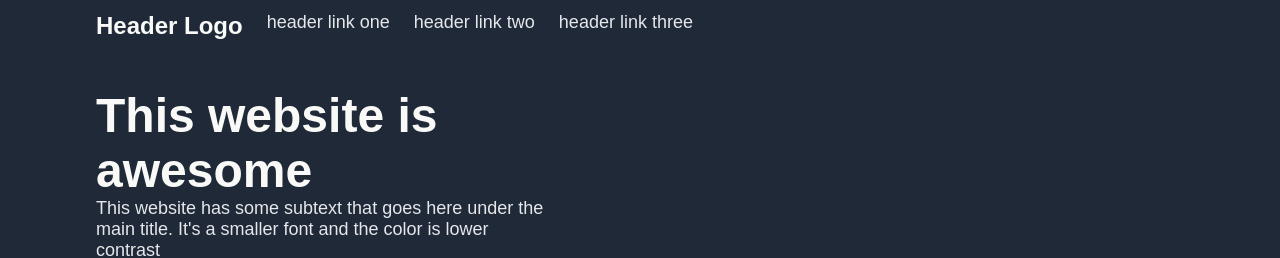
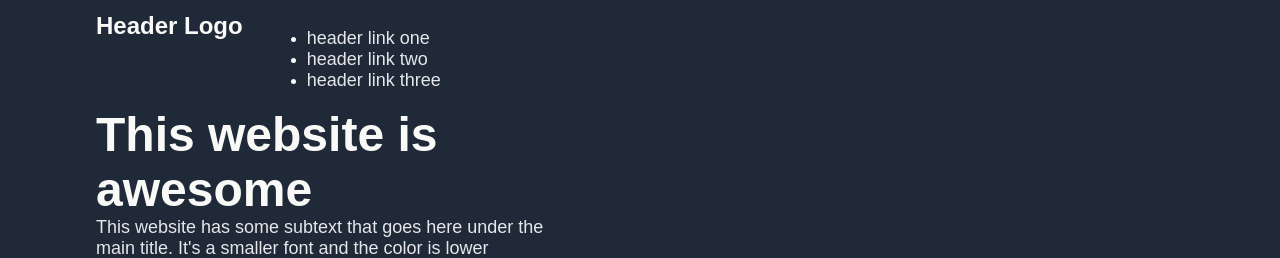
Before and after one commit to tgrasee/Landing-page, a plain HTML site: page index.html in a window 1280 px wide. Shown: the top 258 px of the page. Drawn offline with Linux system fonts and the light colour scheme.

Commit message:
Add unordered list

```diff
--- a/index.html
+++ b/index.html
@@ -10,9 +10,11 @@
         <div class="header">
             <div class="top">
                 <h3>Header Logo</h3>
-                <a href="">header link one</a>
-                <a href="">header link two</a>
-                <a href="">header link three</a>
+                <ul>
+                    <li><a href="">header link one</a></li>
+                    <li><a href="">header link two</a></li>
+                    <li><a href="">header link three</a></li>
+                </ul>
             </div>
             <h1>This website is awesome</h1>
             <p>This website has some subtext that goes here under the main title. It's a smaller font and the color is lower contrast</p>
```
